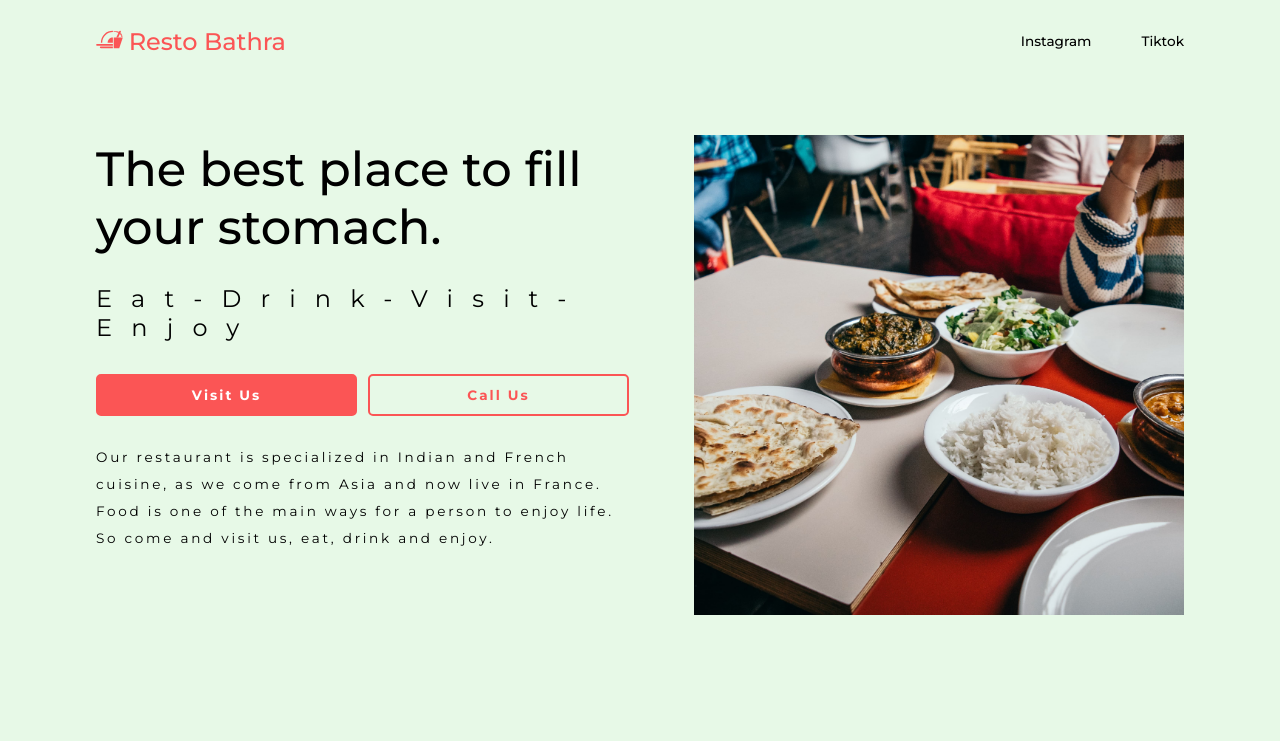
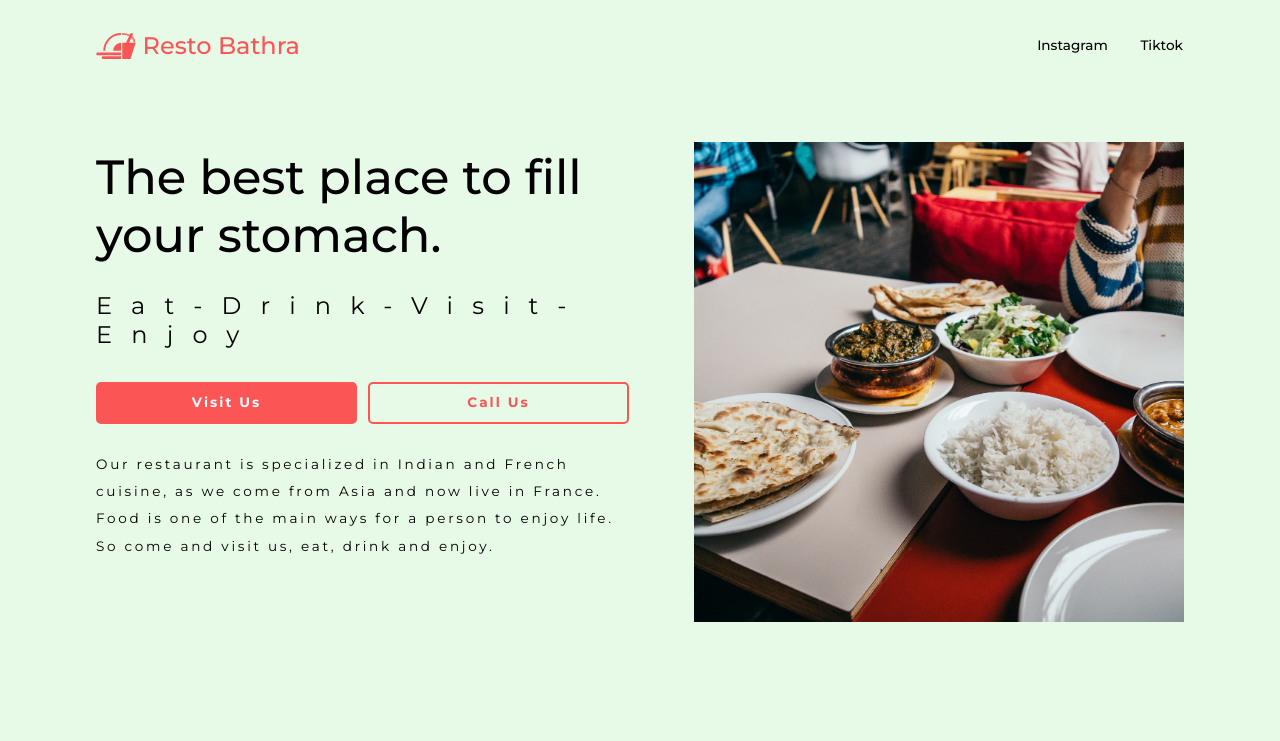
Before and after one commit to vishnugopy/PreTemplateReact, a React (Create React App) app: page / in a window 1280 px wide. Shown: the top 741 px of the page. Built offline with nearby package versions, Linux system fonts and the light colour scheme.

Commit message:
seo check

```diff
--- a/public/index.html
+++ b/public/index.html
@@ -1,5 +1,5 @@
 <!DOCTYPE html>
-<html lang="US-en">
+<html lang="en">
   <head>
     <meta charset="utf-8" />
     <link rel="icon" href="%PUBLIC_URL%/favicon.ico" />
--- a/src/components/Header/style.scss
+++ b/src/components/Header/style.scss
@@ -6,29 +6,23 @@
   width: 50%;
 
   .clicablelogo {
-    width: 50%;
+    width: 60%;
     display: flex;
     justify-content: flex-start;
-    align-items: flex-start;
+    align-items: center;
     color: $secondarycolor;
 
     .mainlogo {
-      width: 10%;
-      height: auto;
+      width: 5vh;
+      height: 100%;
       margin: 0% 2% 0% 0%;
 
-      :hover{
+      :hover {
         filter: url(../../assets/img/logoblack.svg);
       }
     }
-
-
   }
-
-
 }
-
-
 
 .headerphone {
   display: none;
@@ -47,13 +41,16 @@
   nav {
     width: 15%;
     display: flex;
-    justify-content: space-between;
+    justify-content: space-around;
+
+    a{
+      margin: 0% 10%;
+    }
   }
 
   a {
     color: $black;
     font-weight: 500;
-
     &:hover {
       color: $secondarycolor;
     }
```
